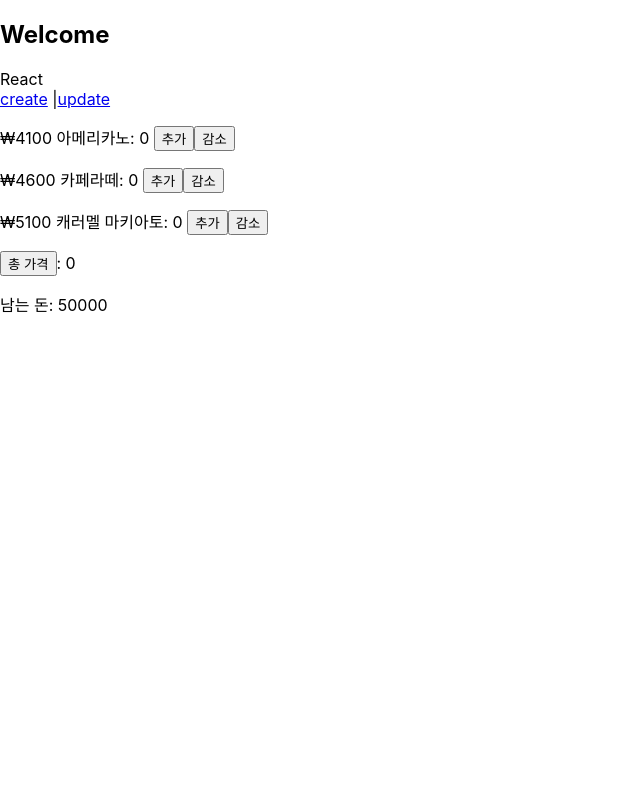
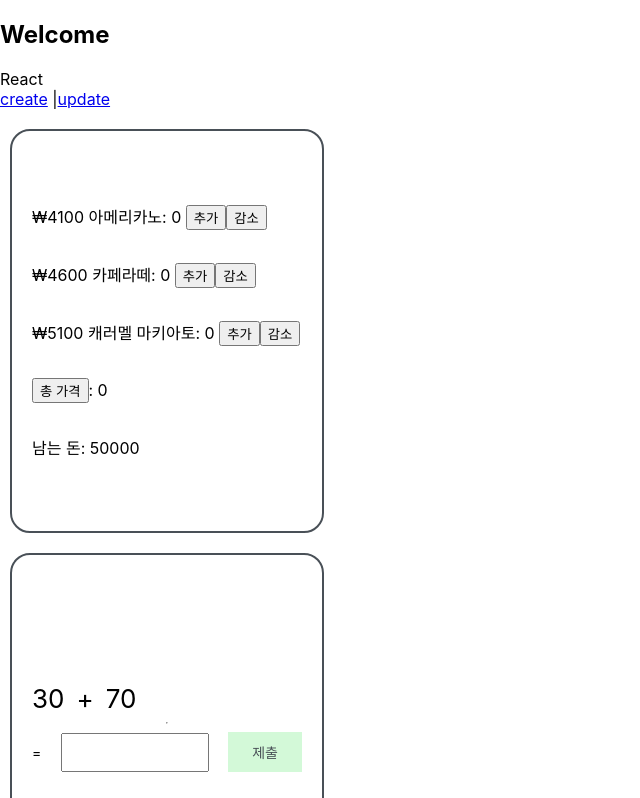
Before and after one commit to kojh0111/React-practice, a React (Create React App) app: page / in a window 1280 px wide. Shown: the part 202-1000 px from the top of the page, without its empty margins (0-640 px from the left). Before the commit the page ends 800 px from the top, so only its background shows below. Built offline with nearby package versions, Linux system fonts and the light colour scheme; the HTML template or start-up script is replaced by a standard one.

Commit message:
Plus Quiz

```diff
--- a/src/App.js
+++ b/src/App.js
@@ -3,6 +3,7 @@ import CafeCalculator from "./components/CafeCalculator";
 import Control from "./components/Control";
 import Create from "./components/Create";
 import Header from "./components/Header";
+import MathProblem from "./components/MathProblem/MathProblem";
 import Nav from "./components/Nav";
 import Read from "./components/Read";
 import Update from "./components/Update";
@@ -116,6 +117,7 @@ function App() {
         // </div>
       )}
       <CafeCalculator />
+      <MathProblem />
     </div>
   );
 }
--- a/src/components/CafeCalculator.js
+++ b/src/components/CafeCalculator.js
@@ -25,7 +25,7 @@ function CafeCalculator() {
             return 50000 - rest
         } else {
             return "예산초과"
-        }
+        } // eslint-disable-next-line
     }, [rest])
     // const totalSum = useCallback(() => {
     //   return 50000-rest
@@ -39,7 +39,7 @@ function CafeCalculator() {
     // }) => Math.max 와 같은 효과
 
     return (
-        <div>
+        <div className="mathProblem">
             <p>
                 ₩4100 아메리카노: {countA}&nbsp;
                 <button onClick={() => setCountA(countA + 1)}>추가</button>
--- /dev/null
+++ b/src/components/MathProblem/MathProblem.jsx
@@ -0,0 +1,80 @@
+import React, { useState, useEffect } from "react";
+import "./math-problem.css";
+
+// GameStatus를 이용해 상태를 처리합니다.
+const GameStatus = {
+  CORRECT: "정답입니다",
+  INCORRECT: "오답입니다",
+  READY: "",
+};
+
+const generateRandomNumber = () => {
+  return Math.floor(Math.random() * 100) + 1;
+};
+
+function MathProblem() {
+  // 필요한 숫자의 상태를 정의하세요.
+  const [gameStatus, setGameStatus] = useState(GameStatus.READY);
+  const [answer, setAnswer] = useState("");
+  const [fnum, setFnum] = useState(0);
+  const [rnum, setRnum] = useState(0);
+  const generateProblem = () => {
+    setGameStatus(GameStatus.READY);
+    // generateRandomNumber를 이용해 새로 숫자를 생성하세요.
+    setFnum(generateRandomNumber());
+    setRnum(generateRandomNumber());
+  };
+
+  const handleSubmit = () => {
+    // 제출시 정답 여부에 따라 GameStatus의 상태를 설정하세요.
+    const ans = fnum + rnum;
+    setGameStatus(
+      ans === parseInt(answer) ? GameStatus.CORRECT : GameStatus.INCORRECT
+    );
+    console.log(gameStatus);
+  };
+
+  const handleAnswerInput = (e) => {
+    setAnswer(e.target.value);
+  };
+
+  useEffect(() => {
+    generateProblem();
+  }, []);
+
+  // 실행 결과와 동일한 기능을 하도록 마크업을 작성하세요.
+  return (
+    <div className="mathProblem">
+      <div>
+        <span>{fnum}</span>
+        <span>+</span>
+        <span>{rnum}</span>
+      </div>
+
+      <hr />
+
+      <div>
+        <div> = </div>
+        <input
+          onChange={handleAnswerInput}
+          id="answer"
+          type="number"
+          name="answer"
+          value={answer}
+        />
+        <button onClick={handleSubmit}>제출</button>
+      </div>
+
+      <div>{gameStatus}</div>
+      <div>
+        {gameStatus === GameStatus.CORRECT ? (
+          <button onClick={generateProblem}>문제 생성</button>
+        ) : (
+          ""
+        )}
+      </div>
+    </div>
+  );
+}
+
+export default MathProblem;
--- /dev/null
+++ b/src/components/MathProblem/math-problem.css
@@ -0,0 +1,58 @@
+/* 자유롭게 CSS를 작성해보세요. */
+.mathProblem {
+  display: flex;
+  flex-direction: column;
+  justify-content: center;
+  width: 270px;
+  height: 400px;
+  border-radius: 20px;
+  border: #495057 solid 2px;
+  padding: 0 20px;
+  margin: 20px 10px;
+}
+
+.mathProblem span {
+  padding-right: 12px;
+  font-size: 26px;
+}
+
+.mathProblem > div:nth-child(3) {
+  display: flex;
+  justify-content: space-between;
+  align-items: center;
+  margin-bottom: 10px;
+}
+
+.mathProblem > div:nth-child(3) > * {
+  font-size: 14px;
+}
+
+.mathProblem > div:nth-child(3) > input {
+  margin: 0 6px;
+  padding: 6px 12px;
+  font-size: 20px;
+  width: 120px;
+}
+
+.mathProblem > div:nth-child(3) > button {
+  padding: 6px 24px;
+  height: 40px;
+  border: none;
+  color: #495057;
+  background-color: #d3f9d8;
+}
+
+.mathProblem > div:nth-child(5) {
+  margin-top: 45px;
+}
+
+.mathProblem > div:nth-child(5) > button {
+  width: 100%;
+  height: 50px;
+  font-size: 24px;
+  font-weight: 700;
+  border: none;
+  border-radius: 5px;
+  background: #748ffc;
+  color: #ffffff;
+}
```
